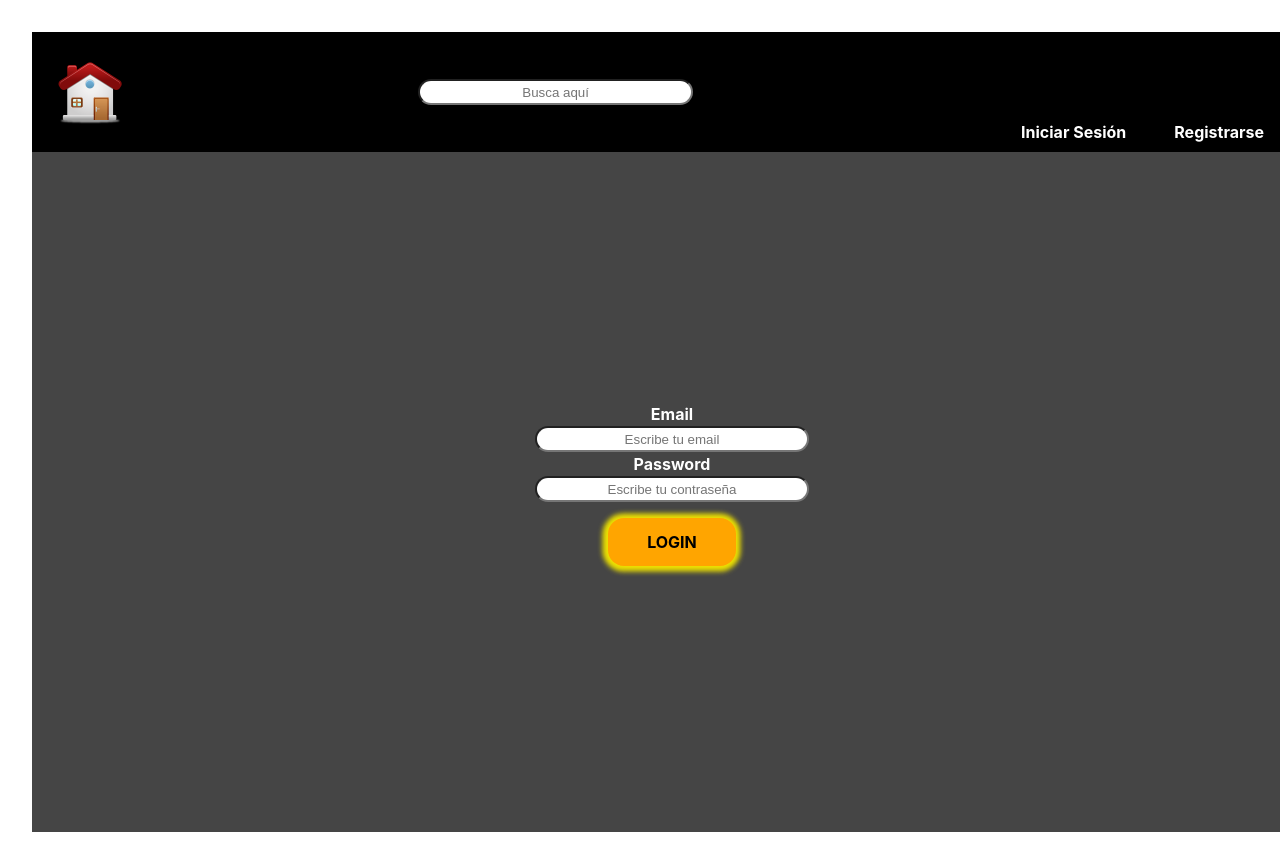
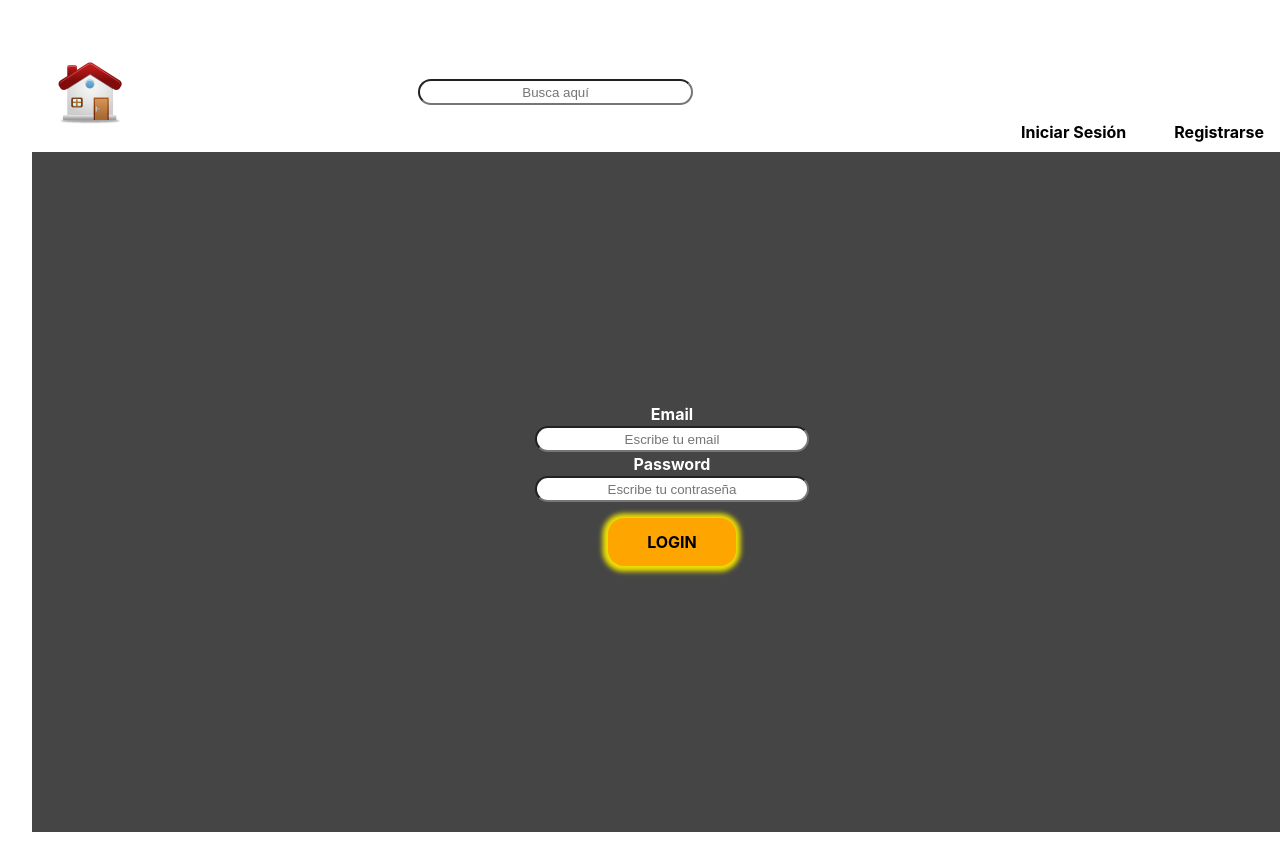
Before and after one commit to DiegoSanchezLondono/frontend_proyecto_final, a React (Vite) app: page /login in a window 1280 px wide. Shown: the top 864 px of the page. Built offline with nearby package versions, Linux system fonts and the light colour scheme; no server answers.

Commit message:
se trabaja en el css

```diff
--- a/src/common/CardPictogram/CardPictogram.css
+++ b/src/common/CardPictogram/CardPictogram.css
@@ -11,9 +11,9 @@
     height: 13em;
     width: 8em;
 
-    background-color: rgb(0, 0, 0);
+    background-color: rgb(255, 255, 255);
 
-    color: white;
+    color: rgb(0, 0, 0);
 
     border-radius: 1em;
 
@@ -23,7 +23,7 @@
 .cardPictogramDesign:hover {
 
     transition: 0.2s;
-    background-color: rgb(92, 91, 91);
+    background-color:#76c1e6;
 }
 
 .imageDesign {
--- a/src/common/CardVideo/CardVideo.css
+++ b/src/common/CardVideo/CardVideo.css
@@ -11,9 +11,9 @@
     height: 13em;
     width: 8em;
 
-    background-color: rgb(0, 0, 0);
+    background-color:#76c1e6 ;
 
-    color: white;
+    color: rgb(0, 0, 0);
 
     border-radius: 1em;
 
@@ -23,7 +23,7 @@
 .cardVideoDesign:hover {
 
     transition: 0.2s;
-    background-color: rgb(92, 91, 91);
+    background-color:#2d90f2;
 }
 
 .urlDesign {
--- a/src/common/CardVideo/CardVideo.jsx
+++ b/src/common/CardVideo/CardVideo.jsx
@@ -7,7 +7,11 @@ export const CardVideo = ({video}) => {
 
     return (
         <div className='cardVideoDesign'>
-            <div><img className='urlDesign' src={`${url_default}${video.url_path}`}/></div>
+            <div>
+                <a href={`${url_default}${video.url_path}`}>
+                    <img className='urlDesign' src={`http://img.youtube.com/vi/${video.idYoutube}/1.jpg`}/>
+                </a>
+            </div>
             <div className='text'>{video.title !== '' ? video.title : "Video no disponible"}</div>
         </div>
     )
--- a/src/common/Header/Header.css
+++ b/src/common/Header/Header.css
@@ -19,7 +19,7 @@
     justify-content: center;
     align-items: center;
 
-    background-color: #000000;
+    background-color: #ffffff;
 
 }
 
@@ -28,14 +28,14 @@
     height: 15vh;
     width: 70vw;
 
-    color: white;
+    color: rgb(0, 0, 0);
     cursor: pointer;
 
     display: flex;
     justify-content: center;
     align-items: center;
 
-    background-color: #000000;
+    background-color: #ffffff;
 
 }
 
@@ -53,14 +53,14 @@
     justify-content: flex-end;
     align-items: flex-end;
 
-    background-color: #000000;
+    background-color: #ffffff;
 
 }
 
 .linkDesign {
 
     font-weight: bold;
-    color: white;
+    color: rgb(0, 0, 0);
     cursor: pointer;
 
     margin-bottom: 0.5em;
--- a/src/common/Header/Header.jsx
+++ b/src/common/Header/Header.jsx
@@ -92,7 +92,7 @@ export const Header = () => {
     }
 
     const searchErrorHandler = (e) => {
-        console.log("comprobamos mañana la búsqueda");
+        console.log("comprobamos la búsqueda");
     }
 
     //Ejecuto el condicional if, para.....
--- a/src/pages/Home/Home.css
+++ b/src/pages/Home/Home.css
@@ -9,7 +9,7 @@
     height: 85vh;
     width: 100vw;
 
-    background-color: #454545;
+    background-color: #76c1e6;
 }
 
 .rosterDesign {
--- a/src/services/apiCalls.js
+++ b/src/services/apiCalls.js
@@ -42,27 +42,27 @@ export const getallUsers = async (token) => {
 
 export const getVideos = async (video) => {
 
-    return await axios.get(`${root}`, video);
+    return await axios.get(`${root}videos`, video);
 }
 
-export const getAllVideos = async (token) => {
-    // console.log(credenciales, 'hkjhkjhjkhkjhkjhkj');
-    // return await axios.get(`${root}videos`, credenciales);
-    // return await axios.get(`${root}videos`, {headers: {Authorization: `token ${detailUsr.userPass.token}`}} );
-    //return await axios.get(`${root}videos`, video);
+// export const getAllVideos = async (video) => {
+//     // console.log(credenciales, 'hkjhkjhjkhkjhkjhkj');
+//     // return await axios.get(`${root}videos`, credenciales);
+//     // return await axios.get(`${root}videos`, {headers: {Authorization: `token ${detailUsr.userPass.token}`}} );
+//     return await axios.get(`${root}/`, video);
 
-         let config = {
+//     //      let config = {
 
-         headers: {
-             'Authorization': 'Bearer ' + token
+//     //      headers: {
+//     //          'Authorization': 'Bearer ' + token
 
-           }
+//     //        }
 
-     }
-     return await axios.get(`${root}videos`,config);
-    //  return await axios.get(config);
+//     //  }
+//     //  return await axios.get(`${root}videos`,config);
+//     // //  return await axios.get(config);
 
-}
+// }
 // export const getAllVideos = async (token) => {
 
 //     //Esta sería la forma en la que conectaríamos con la API para traernos todos los videos en modo admin
```
